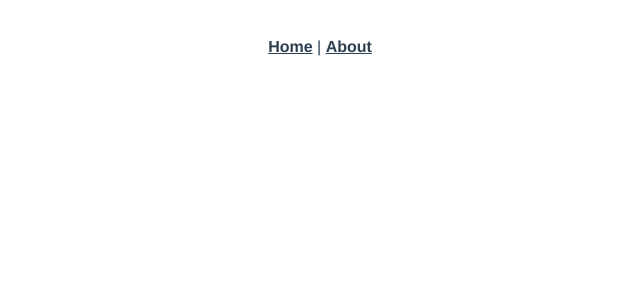
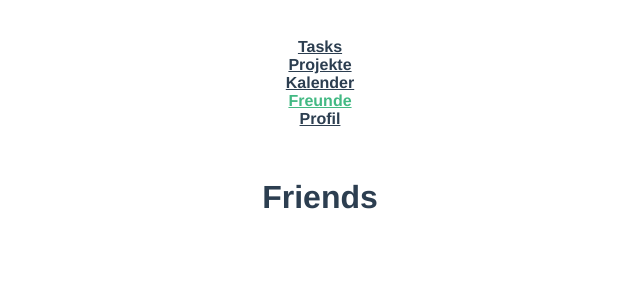
Before and after one commit to kocdoc/Vela, a Vue app in the folder src/frontend/: page /friends in a window 1280 px wide. Before the commit this address had no page. Shown: the top 300 px of the page, without its empty margins (320-960 px from the left). Built offline with nearby package versions, Linux system fonts and the light colour scheme.

Commit message:
- Vue Router setup and implementation - Created basic views

```diff
--- a/src/frontend/src/App.vue
+++ b/src/frontend/src/App.vue
@@ -1,7 +1,14 @@
 <template>
   <nav>
-    <router-link to="/">Home</router-link> |
-    <router-link to="/about">About</router-link>
+    <router-link :to="{ name: 'taskmanager' }">Tasks</router-link>
+    <br>
+    <router-link :to="{ name: 'projects' }">Projekte</router-link>
+    <br>
+    <router-link :to="{ name: 'calendar' }">Kalender</router-link>
+    <br>
+    <router-link :to="{ name: 'friends' }">Freunde</router-link>
+    <br>
+    <router-link :to="{ name: 'profile' }">Profil</router-link>
   </nav>
   <router-view/>
 </template>
--- a/src/frontend/src/router/index.js
+++ b/src/frontend/src/router/index.js
@@ -1,11 +1,41 @@
 import { createRouter, createWebHistory } from 'vue-router'
 import HomeView from '../views/HomeView.vue'
+import FriendsView from '@/views/FriendsView'
+import ProfileView from '@/views/ProfileView'
+import ProjectView from '@/views/ProjectView'
+import TaskManagerView from '@/views/TaskManagerView'
+import CalendarView from '@/views/CalendarView'
 
 const routes = [
   {
     path: '/',
     name: 'home',
     component: HomeView
+  },
+  {
+    path: '/calendar',
+    name: 'calendar',
+    component: CalendarView
+  },
+  {
+    path: '/friends',
+    name: 'friends',
+    component: FriendsView
+  },
+  {
+    path: '/profile',
+    name: 'profile',
+    component: ProfileView
+  },
+  {
+    path: '/projects',
+    name: 'projects',
+    component: ProjectView
+  },
+  {
+    path: '/taskmanager',
+    name: 'taskmanager',
+    component: TaskManagerView
   },
   {
     path: '/about',
--- /dev/null
+++ b/src/frontend/src/views/CalendarView.vue
@@ -0,0 +1,13 @@
+<template>
+  <h1>Calender</h1>
+</template>
+
+<script>
+export default {
+  name: 'CalenderView'
+}
+</script>
+
+<style scoped>
+
+</style>
--- /dev/null
+++ b/src/frontend/src/views/FriendsView.vue
@@ -0,0 +1,13 @@
+<template>
+  <h1>Friends</h1>
+</template>
+
+<script>
+export default {
+  name: 'FriendsView'
+}
+</script>
+
+<style scoped>
+
+</style>
--- /dev/null
+++ b/src/frontend/src/views/ProfileView.vue
@@ -0,0 +1,13 @@
+<template>
+  <h1>Profile</h1>
+</template>
+
+<script>
+export default {
+  name: 'ProfileView'
+}
+</script>
+
+<style scoped>
+
+</style>
--- /dev/null
+++ b/src/frontend/src/views/ProjectView.vue
@@ -0,0 +1,13 @@
+<template>
+  <h1>Project</h1>
+</template>
+
+<script>
+export default {
+  name: 'ProjectView'
+}
+</script>
+
+<style scoped>
+
+</style>
--- /dev/null
+++ b/src/frontend/src/views/TaskManagerView.vue
@@ -0,0 +1,13 @@
+<template>
+  <h1>Task Manager</h1>
+</template>
+
+<script>
+export default {
+  name: 'TaskManagerView'
+}
+</script>
+
+<style scoped>
+
+</style>
```
